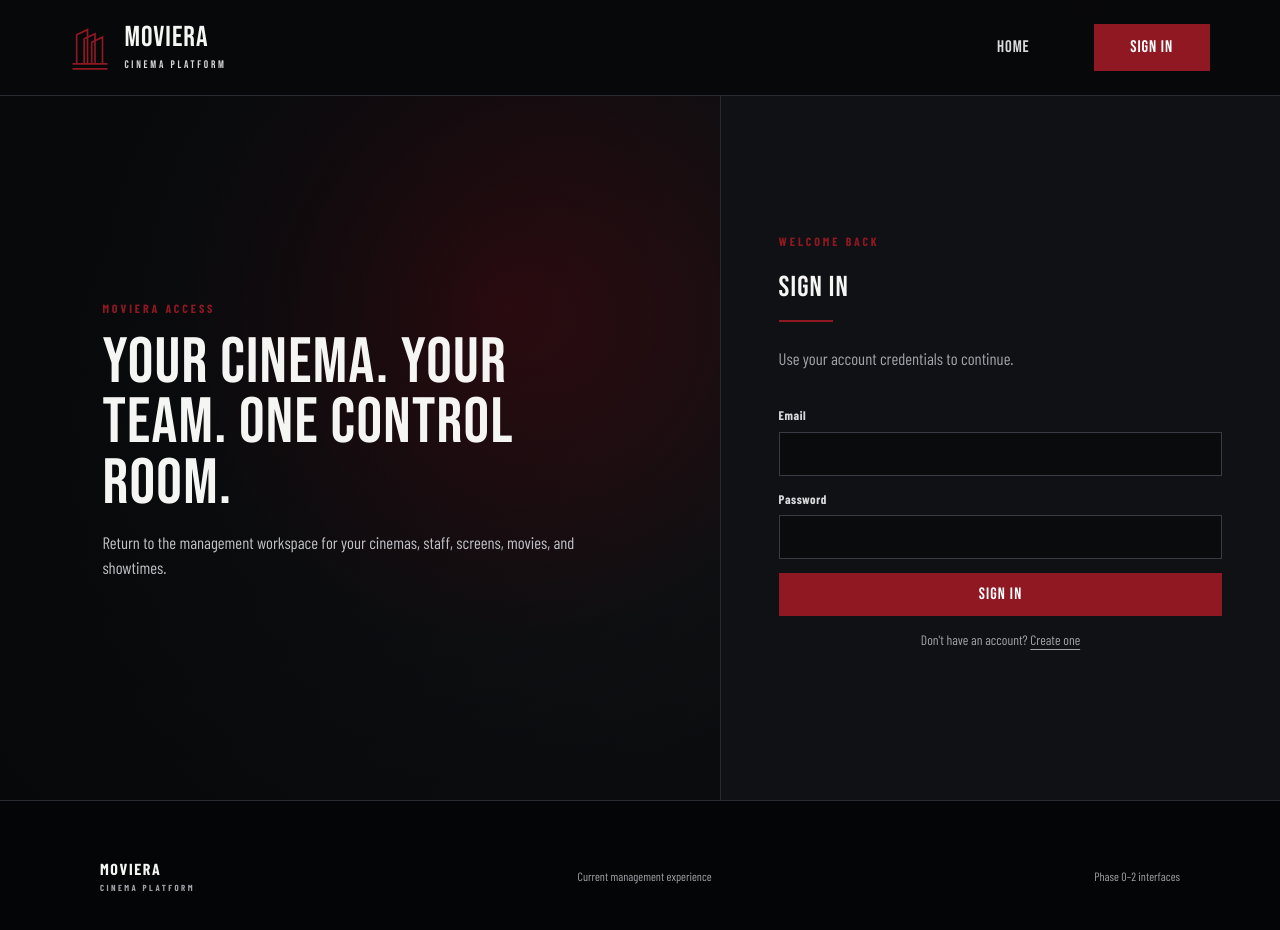
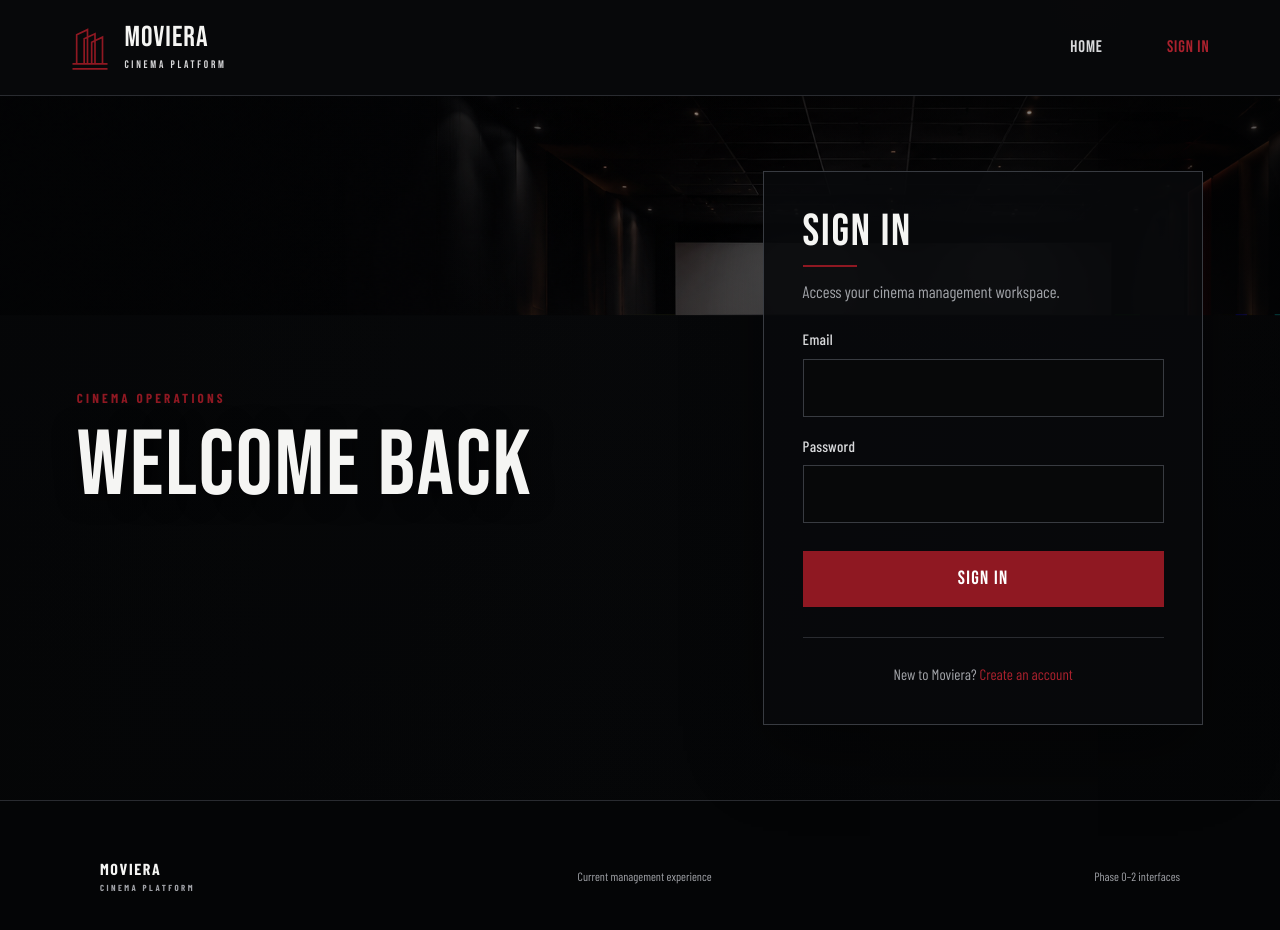
Before and after one commit to Eng-raghadZ/CinemaTicketBooking, a Next.js app: page /login in a window 1280 px wide. Shown: the top 930 px of the page. Built offline with nearby package versions, Linux system fonts and the light colour scheme; no server answers.

Commit message:
feat(ui): match login page to cinematic homepage

```diff
--- a/app/(auth)/login/page.tsx
+++ b/app/(auth)/login/page.tsx
@@ -14,18 +14,16 @@ export default async function LoginPage({ searchParams }: LoginPageProps) {
   const redirectTo = safeInternalRedirectPath(requestedPath);
 
   return (
-    <main className="auth-page">
-      <section className="auth-story">
-        <p className="eyebrow">MOVIERA ACCESS</p>
-        <h1>Your cinema. Your team. One control room.</h1>
-        <p>Return to the management workspace for your cinemas, staff, screens, movies, and showtimes.</p>
+    <main className="auth-page login-page">
+      <section className="auth-story login-story">
+        <p className="eyebrow">CINEMA OPERATIONS</p>
+        <h1>Welcome back</h1>
       </section>
-      <section className="auth-panel">
-        <p className="eyebrow">WELCOME BACK</p>
+      <section className="auth-panel login-panel">
         <h2>Sign in</h2>
-        <p>Use your account credentials to continue.</p>
+        <p>Access your cinema management workspace.</p>
         <LoginForm redirectTo={redirectTo} />
-        <p className="auth-switch">Don&apos;t have an account? <Link href="/signup">Create one</Link></p>
+        <p className="auth-switch">New to Moviera? <Link href="/signup">Create an account</Link></p>
       </section>
     </main>
   );
```
